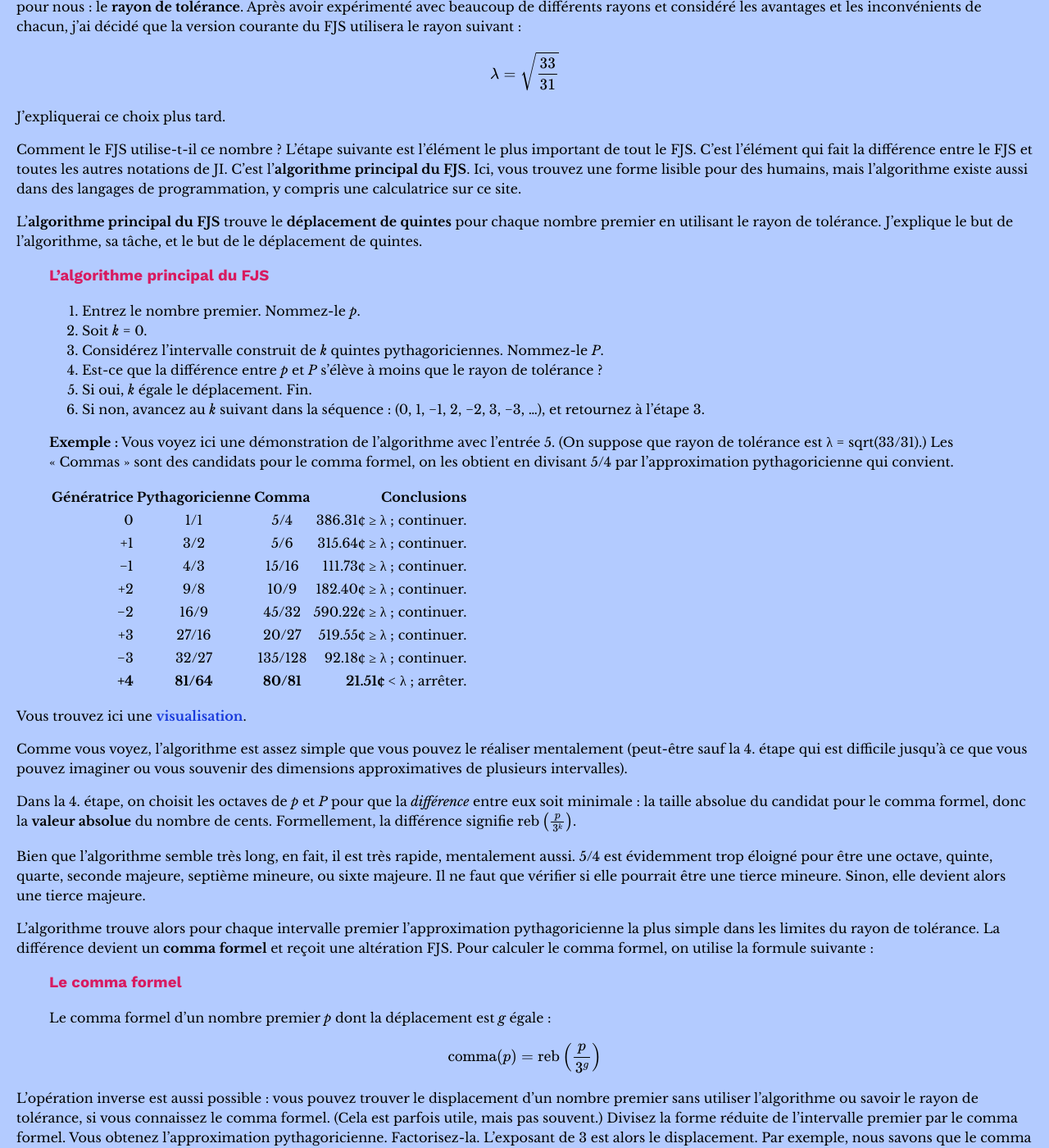
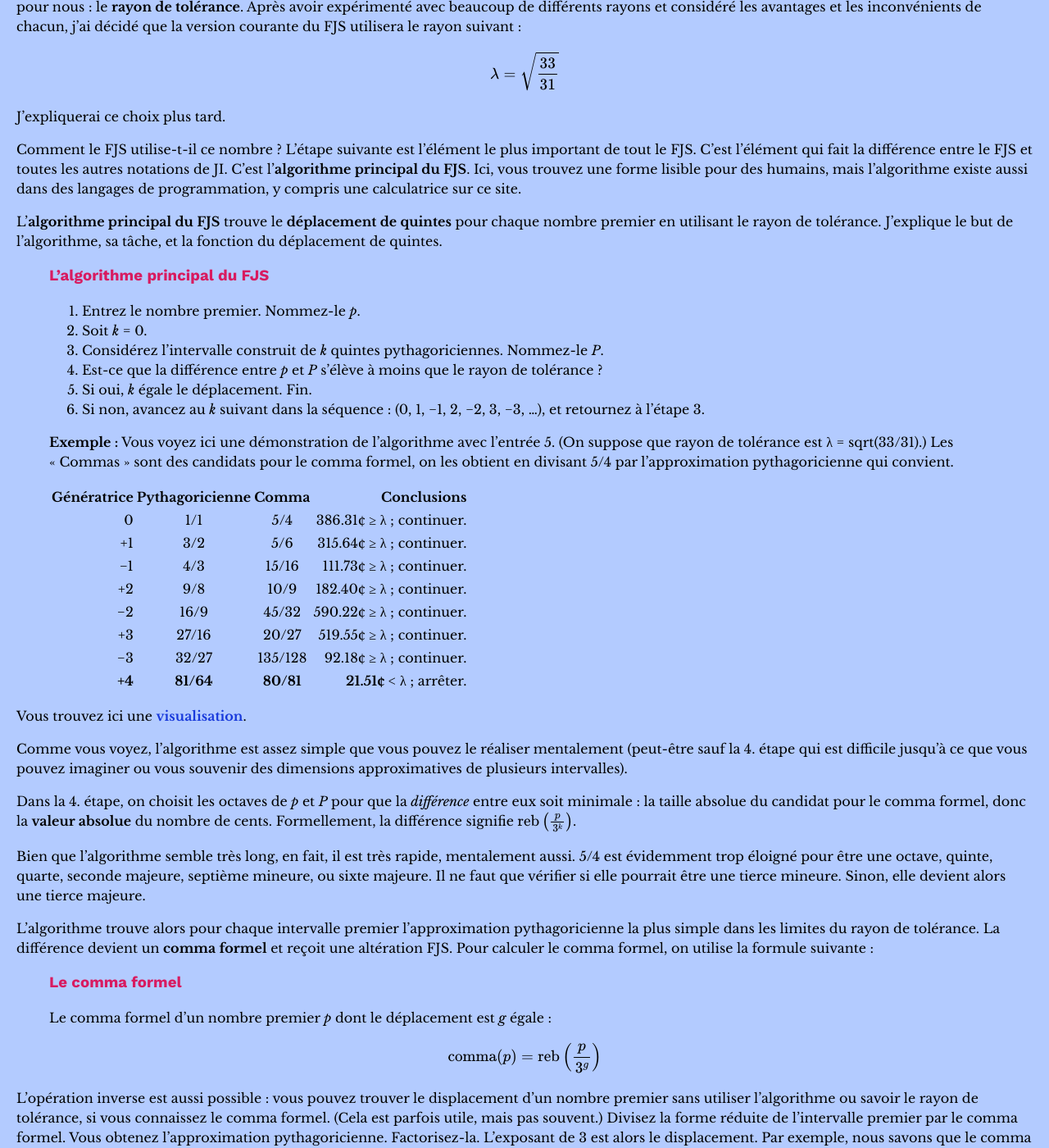
Before and after one commit to misotanni/misotanni.github.io, a Jekyll site: the page built from fjs/fr/crash.md, in a window 1280 px wide and 1400 px high, scrolled down 5392 px. Shown: the whole window at 82% size. Built offline with Jekyll 4.4.1, drawn with Linux system fonts in a browser that asks for light colours; our own code applies the rules of GitHub Pages for plain Markdown files; formulas are drawn with MathJax 3.

Commit message:
j'ai fixéée

```diff
--- a/fjs/fr/crash.md
+++ b/fjs/fr/crash.md
@@ -175,7 +175,7 @@ J'expliquerai ce choix plus tard.
 
 Comment le FJS utilise-t-il ce nombre ? L'étape suivante est l'élément le plus important de tout le FJS. C'est l'élément qui fait la différence entre le FJS et toutes les autres notations de JI. C'est l'**algorithme principal du FJS**. Ici, vous trouvez une forme lisible pour des humains, mais l'algorithme existe aussi dans des langages de programmation, y compris une calculatrice sur ce site.
 
-L'**algorithme principal du FJS** trouve le **déplacement de quintes** pour chaque nombre premier en utilisant le rayon de tolérance. J'explique le but de l'algorithme, sa tâche, et le but de le déplacement de quintes.
+L'**algorithme principal du FJS** trouve le **déplacement de quintes** pour chaque nombre premier en utilisant le rayon de tolérance. J'explique le but de l'algorithme, sa tâche, et la fonction du déplacement de quintes.
 
 > ### L'algorithme principal du FJS
 >
```
Also changed, not shown: other parts of fjs/fr/crash.md (+1 -1 lines).
